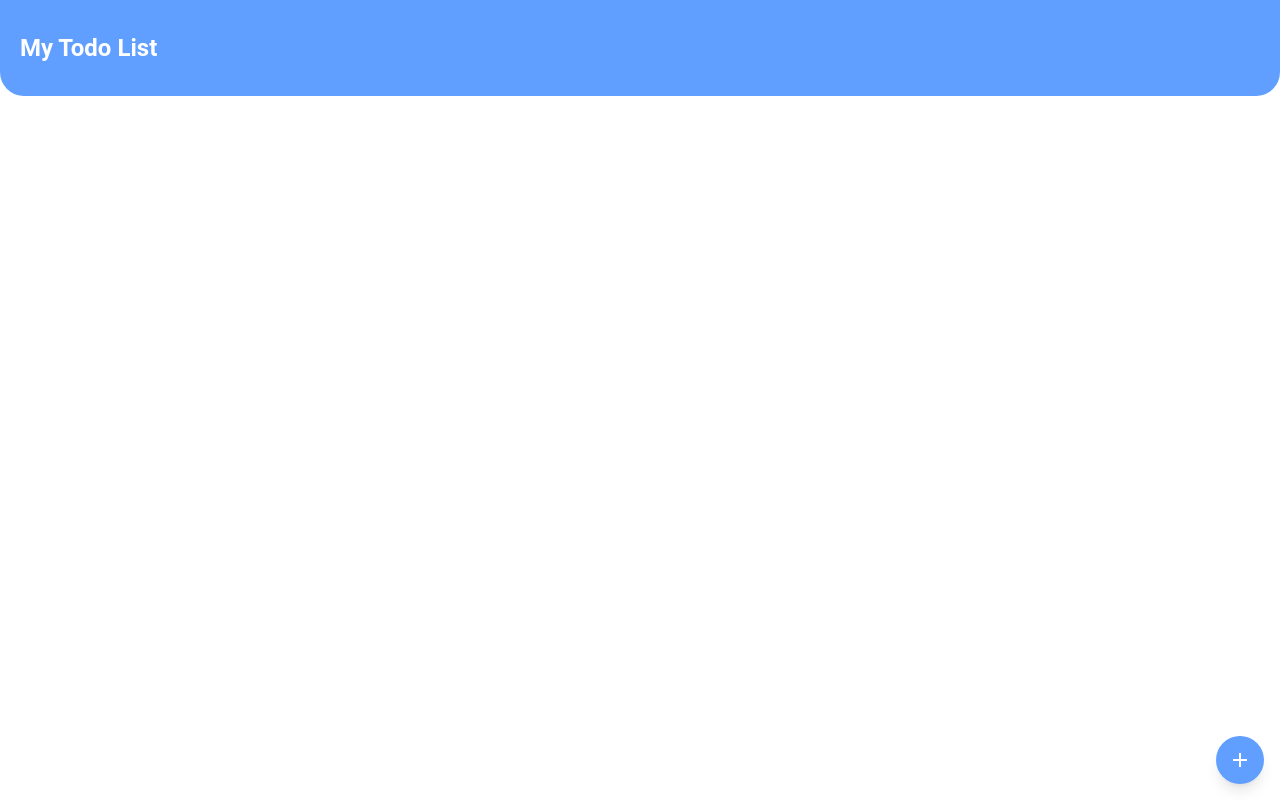
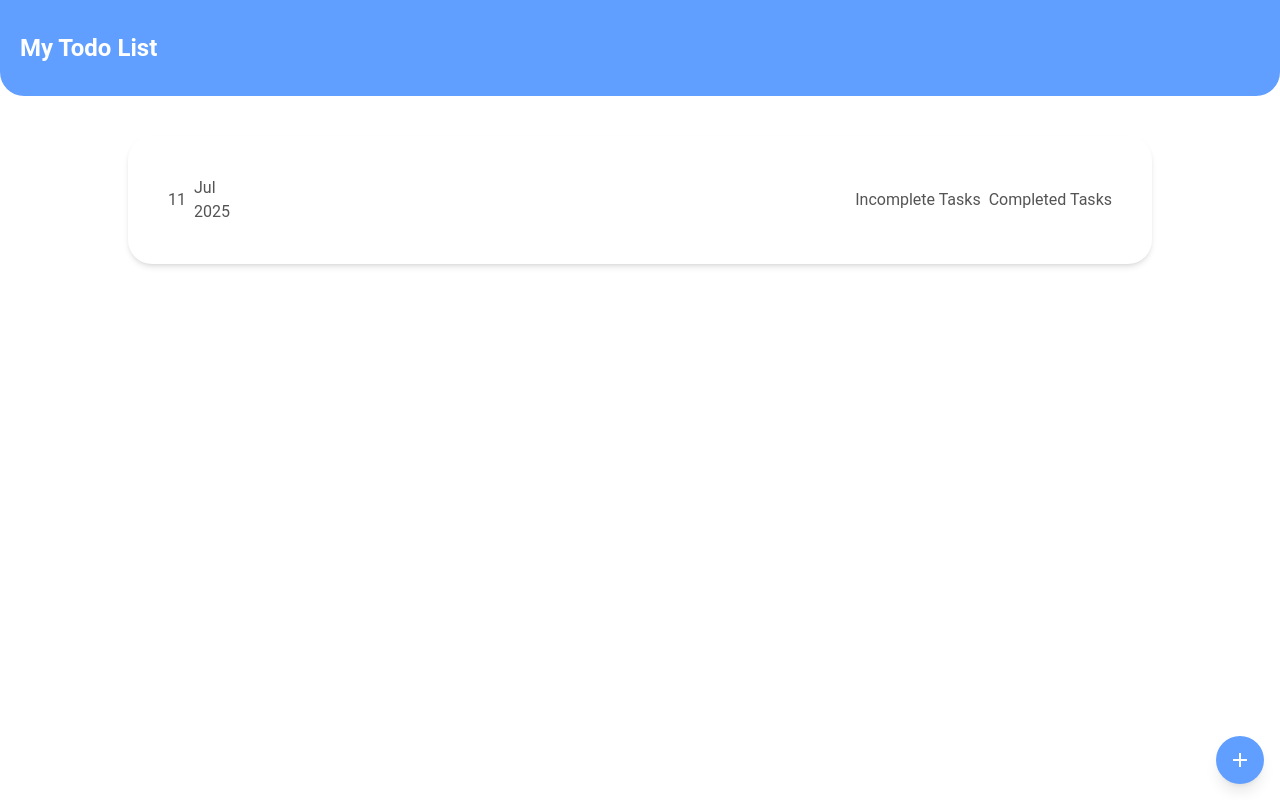
Before and after one commit to mahdi-mallaee/todo-test, a React (Vite) app: page / in a window 1280 px wide. Built offline with nearby package versions, Linux system fonts and the light colour scheme.

Commit message:
Add todolist component;

```diff
--- a/src/App.tsx
+++ b/src/App.tsx
@@ -1,13 +1,15 @@
 import Fab from "./components/fab"
 import Header from "./components/header"
+import TodoList from "./components/todolist"
 
 function App() {
   return (
     <div className='relative bg-background text-on-background min-h-screen'>
       <div
         className='absolute h-full bg-[url("./assets/bg-tile.png")] bg-repeat inset-0 opacity-10 pointer-events-none ' />
-      <div className='relative'>
+      <div className='relative flex flex-col gap-10'>
         <Header />
+        <TodoList />
         <Fab />
       </div>
     </div>
--- /dev/null
+++ b/src/components/todolist.tsx
@@ -0,0 +1,28 @@
+import useDate from "../hooks/useDate";
+
+export default function TodoList() {
+  const date = useDate();
+
+  return (
+    <div className="flex grow justify-center">
+      <div className="w-full max-w-5xl bg-background p-10 rounded-3xl shadow-md flex flex-col gap-5">
+        <div className="flex justify-between items-center">
+
+          <div className="flex items-center gap-2">
+            <div>{date.getDate()}</div>
+            <div>
+              <div>{date.toLocaleDateString("en", { month: "short" })}</div>
+              <div>{date.getFullYear()}</div>
+            </div>
+          </div>
+
+          <div className="flex gap-2">
+            <div>Incomplete Tasks</div>
+            <div>Completed Tasks</div>
+          </div>
+
+        </div>
+      </div>
+    </div>
+  );
+}
--- /dev/null
+++ b/src/hooks/useDate.ts
@@ -0,0 +1,16 @@
+import { useEffect, useState } from "react";
+
+export default function useDate() {
+
+  const [date, setDate] = useState(new Date());
+
+  useEffect(() => {
+    const interval = setInterval(() => {
+      setDate(new Date());
+    }, 1000);
+
+    return () => clearInterval(interval);
+  }, [])
+
+  return date;
+}
```
